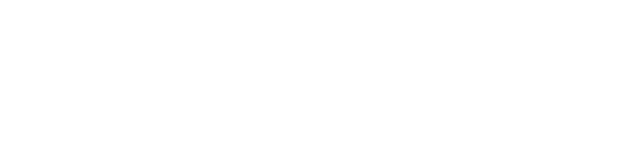
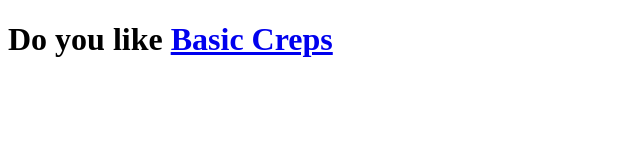
Before and after one commit to Josedair/Odin-Recipes, a plain HTML site: page index.html in a window 1280 px wide. Shown: the whole page, without its empty margins (0-640 px from the left). Drawn offline with Linux system fonts and the light colour scheme.

Commit message:
added link to crep recipe

```diff
--- a/index.html
+++ b/index.html
@@ -5,6 +5,6 @@
         <meta charset="utf-8">
     </head>
     <body>
-
+        <h1> Do you like <a href="creps.html">Basic Creps</a></h1>
     </body>
 </html>
```
